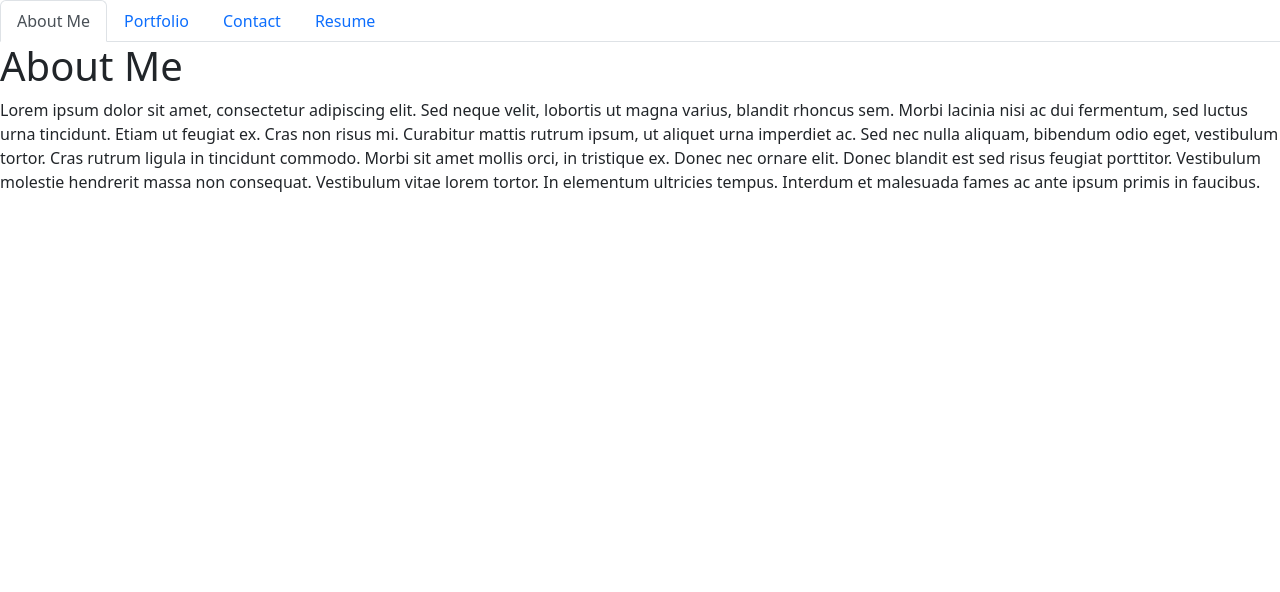
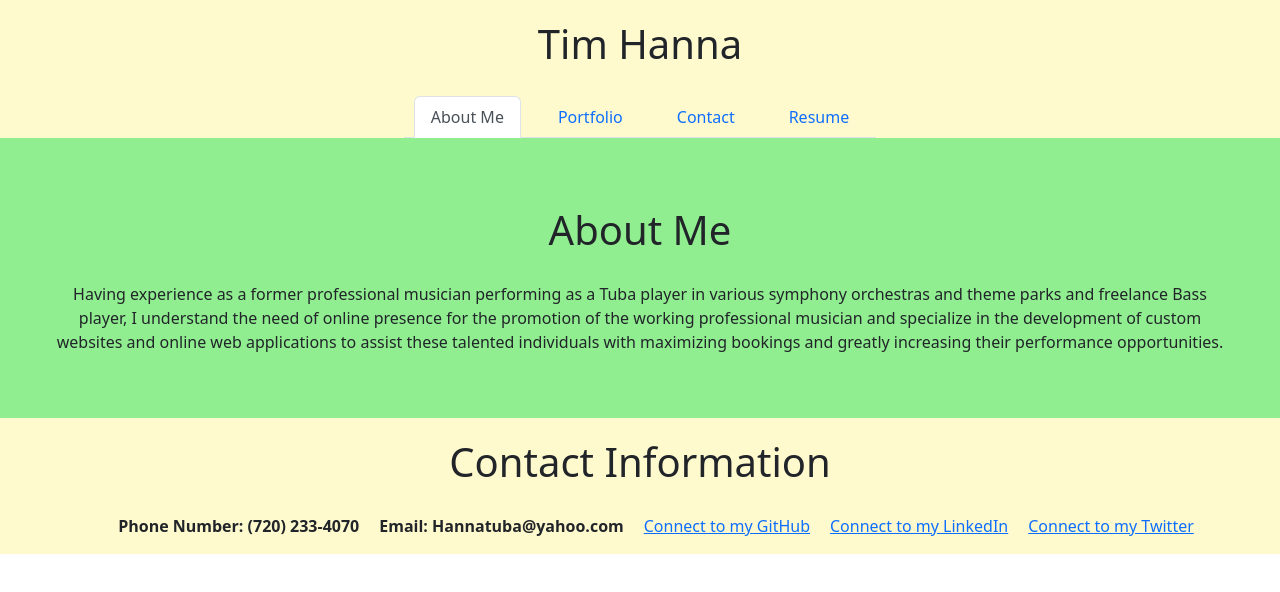
Before and after one commit to Mntnbassfan/20-react-portfolio, a React (Create React App) app in the folder 00-practice-app/: page / in a window 1280 px wide. Shown: the top 592 px of the page. Built offline with nearby package versions, Linux system fonts and the light colour scheme.

Commit message:
added css

```diff
--- /dev/null
+++ b/00-practice-app/src/App.css
@@ -0,0 +1,35 @@
+.App {
+    text-align: center;
+  }
+
+  * {
+    box-sizing: border-box;
+    margin: 0;
+    padding: 0;
+  }
+
+  .container {
+    max-width: 90%;
+    height: 100%;
+    margin-right: auto;
+    margin-left: auto;
+    padding: 1rem;
+  }
+
+  .centerSection {
+    background-color: lightgreen;
+    text-align: center;
+  }
+
+  li {
+    list-style: none;
+    padding: 0 10px;
+  }
+
+  h1 {
+    padding: 20px 0;
+  }
+
+  .headerFooter {
+    background-color: lemonchiffon;
+  }
--- a/00-practice-app/src/App.js
+++ b/00-practice-app/src/App.js
@@ -1,5 +1,6 @@
 import React from "react";
 import PortfolioContainer from "./components/PortfolioContainer";
+import "./App.css";
 
 const App = () => <PortfolioContainer />;
 
--- /dev/null
+++ b/00-practice-app/src/components/Footer.js
@@ -0,0 +1,39 @@
+import React from "react";
+
+function Footer() {
+    return (
+      <div className="headerFooter">
+      <h1 className="text-center">Contact Information</h1>
+      <div>
+          <ul className="d-flex justify-content-center">
+            <li>
+              <p><strong>Phone Number: (720) 233-4070</strong></p>
+            </li>
+
+            <li>
+              <p><strong>Email: Hannatuba@yahoo.com</strong></p>
+            </li>
+
+            <li>
+              <a href="https://github.com/Mntnbassfan">
+                Connect to my GitHub</a
+              >
+            </li>
+
+            <li>
+              <a href="https://www.linkedin.com/feed/">
+                Connect to my LinkedIn</a
+              >
+            </li>
+            <li>
+              <a href="https://twitter.com/MntnBassDude">
+                Connect to my Twitter</a
+              >
+            </li>
+          </ul>
+        </div>
+        </div>
+    )
+}
+
+export default Footer;
--- a/00-practice-app/src/components/NavTabs.js
+++ b/00-practice-app/src/components/NavTabs.js
@@ -1,7 +1,14 @@
 import React from "react";
+
+
 
 function NavTabs({ currentPage, handlePageChange }) {
   return (
+    <div className="headerFooter">
+    <h1 className="text-center">
+      Tim Hanna
+    </h1>
+<div className="d-flex justify-content-center">
     <ul className="nav nav-tabs">
       <li className="nav-item">
         <a
@@ -15,9 +22,11 @@ function NavTabs({ currentPage, handlePageChange }) {
 
       <li className="nav-item">
         <a
-          href="#Portfolio"
+          href="#portfolio"
           onClick={() => handlePageChange("Portfolio")}
-          className={currentPage === "Portfolio" ? "nav-link active" : "nav-link"}
+          className={
+            currentPage === "Portfolio" ? "nav-link active" : "nav-link"
+          }
         >
           Portfolio
         </a>
@@ -27,9 +36,7 @@ function NavTabs({ currentPage, handlePageChange }) {
         <a
           href="#contact"
           onClick={() => handlePageChange("Contact")}
-          className={
-            currentPage === "Contact" ? "nav-link active" : "nav-link"
-          }
+          className={currentPage === "Contact" ? "nav-link active" : "nav-link"}
         >
           Contact
         </a>
@@ -38,7 +45,6 @@ function NavTabs({ currentPage, handlePageChange }) {
       <li className="nav-item">
         <a
           href="#resume"
-
           onClick={() => handlePageChange("Resume")}
           className={currentPage === "Resume" ? "nav-link active" : "nav-link"}
         >
@@ -46,6 +52,8 @@ function NavTabs({ currentPage, handlePageChange }) {
         </a>
       </li>
     </ul>
+    </div>
+    </div>
   );
 }
 
--- a/00-practice-app/src/components/PortfolioContainer.js
+++ b/00-practice-app/src/components/PortfolioContainer.js
@@ -4,6 +4,7 @@ import Aboutme from './pages/Aboutme';
 import Portfolio from './pages/Portfolio';
 import Contact from './pages/Contact';
 import Resume from './pages/Resume';
+import Footer from  './Footer'
 
 export default function PortfolioContainer() {
   const [currentPage, setCurrentPage] = useState('Aboutme');
@@ -29,7 +30,13 @@ export default function PortfolioContainer() {
       {/* // TODO: Add a comment describing what we are passing as props */}
       <NavTabs currentPage={currentPage} handlePageChange={handlePageChange} />
       {/* // TODO: Add a comment explaining what is happening on the following line */}
+      <div class="centerSection p-5">
       {renderPage()}
+      </div>
+<div>
+  <Footer/>
+</div>
+
     </div>
   );
 }
--- a/00-practice-app/src/components/pages/Aboutme.js
+++ b/00-practice-app/src/components/pages/Aboutme.js
@@ -3,19 +3,22 @@ import React from 'react';
 export default function Aboutme() {
   return (
     <div>
-      <h1>About Me</h1>
-      <p>
-        Lorem ipsum dolor sit amet, consectetur adipiscing elit. Sed neque
-        velit, lobortis ut magna varius, blandit rhoncus sem. Morbi lacinia nisi
-        ac dui fermentum, sed luctus urna tincidunt. Etiam ut feugiat ex. Cras
-        non risus mi. Curabitur mattis rutrum ipsum, ut aliquet urna imperdiet
-        ac. Sed nec nulla aliquam, bibendum odio eget, vestibulum tortor. Cras
-        rutrum ligula in tincidunt commodo. Morbi sit amet mollis orci, in
-        tristique ex. Donec nec ornare elit. Donec blandit est sed risus feugiat
-        porttitor. Vestibulum molestie hendrerit massa non consequat. Vestibulum
-        vitae lorem tortor. In elementum ultricies tempus. Interdum et malesuada
-        fames ac ante ipsum primis in faucibus.
-      </p>
+      <section class="about-me" id="about-me">
+        <h1>About Me</h1>
+
+        <section>
+          <p class="description">
+            Having experience as a former professional musician performing as a
+            Tuba player in various symphony orchestras and theme parks and
+            freelance Bass player, I understand the need of online presence for
+            the promotion of the working professional musician and specialize in
+            the development of custom websites and online web applications to
+            assist these talented individuals with maximizing bookings and
+            greatly increasing their performance opportunities.
+          </p>
+        </section>
+
+      </section>
     </div>
   );
 }
--- a/00-practice-app/src/components/pages/Contact.js
+++ b/00-practice-app/src/components/pages/Contact.js
@@ -1,24 +1,17 @@
-import React from 'react';
+import React from "react";
 
 export default function Contact() {
   return (
     <div>
-      <h1>Contact</h1>
-      <p>
-        Donec a volutpat quam. Curabitur nec varius justo, sed rutrum ligula.
-        Curabitur pellentesque turpis sit amet eros iaculis, a mollis arcu
-        dictum. Ut vel ante eget massa ornare placerat. Etiam nisl orci, finibus
-        sodales volutpat et, hendrerit ut dolor. Suspendisse porta dictum nunc,
-        sed pretium risus rutrum eget. Nam consequat, ligula in faucibus
-        vestibulum, nisi justo laoreet risus, luctus luctus mi lacus sit amet
-        libero. Class aptent taciti sociosqu ad litora torquent per conubia
-        nostra, per inceptos himenaeos. Mauris pretium condimentum tellus eget
-        lobortis. Interdum et malesuada fames ac ante ipsum primis in faucibus.
-        Donec placerat accumsan mi, ut congue neque placerat eu. Donec nec ipsum
-        in velit pellentesque vehicula sit amet at augue. Maecenas aliquam
-        bibendum congue. Pellentesque semper, lectus non ullamcorper iaculis,
-        est ligula suscipit velit, sed bibendum turpis dui in sapien.
-      </p>
+      <h1>Contact Inputs</h1>
+
+        <ul>
+          <li>Name Input</li>
+          <li>Email Input</li>
+          <li>Message Input</li>
+          <button type="button" class="btn btn-primary btn-sm">Submit</button>
+        </ul>
+
     </div>
   );
 }
--- a/00-practice-app/src/components/pages/Portfolio.js
+++ b/00-practice-app/src/components/pages/Portfolio.js
@@ -4,15 +4,37 @@ export default function Portfolio() {
   return (
     <div>
       <h1>Portfolio</h1>
-      <p>
-            Having experience as a former professional musician performing as a
-            Tuba player in various symphony orchestras and theme parks and
-            freelance Bass player, I understand the need of online presence for
-            the promotion of the working professional musician and specialize in
-            the development of custom websites and online web applications to
-            assist these talented individuals with maximizing bookings and
-            greatly increasing their performance opportunities.
-      </p>
+      <section class="completed-projects" id="completed-projects">
+        <h2>Completed Projects</h2>
+
+        <section class="projects">
+          <div>
+            <a target="_blank" href="https://mntnbassfan.github.io/mod-1-mini-challenge/"><img src="assets/images/app-1.jpeg" class="app-1-img" alt="application-1" />
+            <figcaption><strong>New Web site project</strong></figcaption></a>
+          </div>
+
+          <div>
+            <a target="_blank" href="https://dcavinder.github.io/park_search/"><img src="assets\images\park search  2022-10-03 172433.png" class="app-2-img" alt="application-2" />
+            <figcaption><strong>Class Project - 1 Park Search</strong></figcaption></a>
+          </div>
+
+          <div>
+            <a target="_blank" href="https://wealthify-app.herokuapp.com/"><img src="assets\images\park search  2022-10-03 172433.png" class="app-2-img" alt="application-2" />
+              <figcaption><strong>Class Project - 2 Wealthify</strong></figcaption></a>
+          </div>
+
+          <div>
+            <img src="assets/images/app-4.jpg" alt="application-4" />
+            <figcaption><strong>Coming Soon</strong></figcaption>
+          </div>
+
+          <div>
+            <img src="assets/images/app-5.jpg" alt="application-4" />
+            <figcaption><strong>Coming Soon</strong></figcaption>
+          </div>
+        </section>
+
+      </section>
     </div>
   );
 }
--- a/00-practice-app/src/components/pages/Resume.js
+++ b/00-practice-app/src/components/pages/Resume.js
@@ -4,29 +4,7 @@ export default function Contact() {
   return (
     <div>
       <h1>Resume</h1>
-      <div>
-          <ul>
-            <li>
-              <p><strong>Phone Number: (720)233-4070</strong></p>
-            </li>
-
-            <li>
-              <p><strong>Email: Hannatuba@yahoo.com</strong></p>
-            </li>
-
-            <li>
-              <a href="https://github.com/Mntnbassfan">
-                Connect to my GitHub</a
-              >
-            </li>
-
-            <li>
-              <a href="https://www.linkedin.com/feed/">
-                Connect to my LinkedIn</a
-              >
-            </li>
-          </ul>
-        </div>
+      <a href="/Resume.pdf" download>Download Resume</a>
     </div>
   );
 }
--- a/00-practice-app/src/index.js
+++ b/00-practice-app/src/index.js
@@ -1,6 +1,7 @@
 import React from 'react';
 import ReactDOM from 'react-dom';
-import App from './App';
 import 'bootstrap/dist/css/bootstrap.min.css';
 
+import App from './App';
+
 ReactDOM.render(<App />, document.getElementById('root'));
```
Also changed, not shown: 00-practice-app/src/index.css (added), 2 other files (tests, documents, lock files or other folders).
